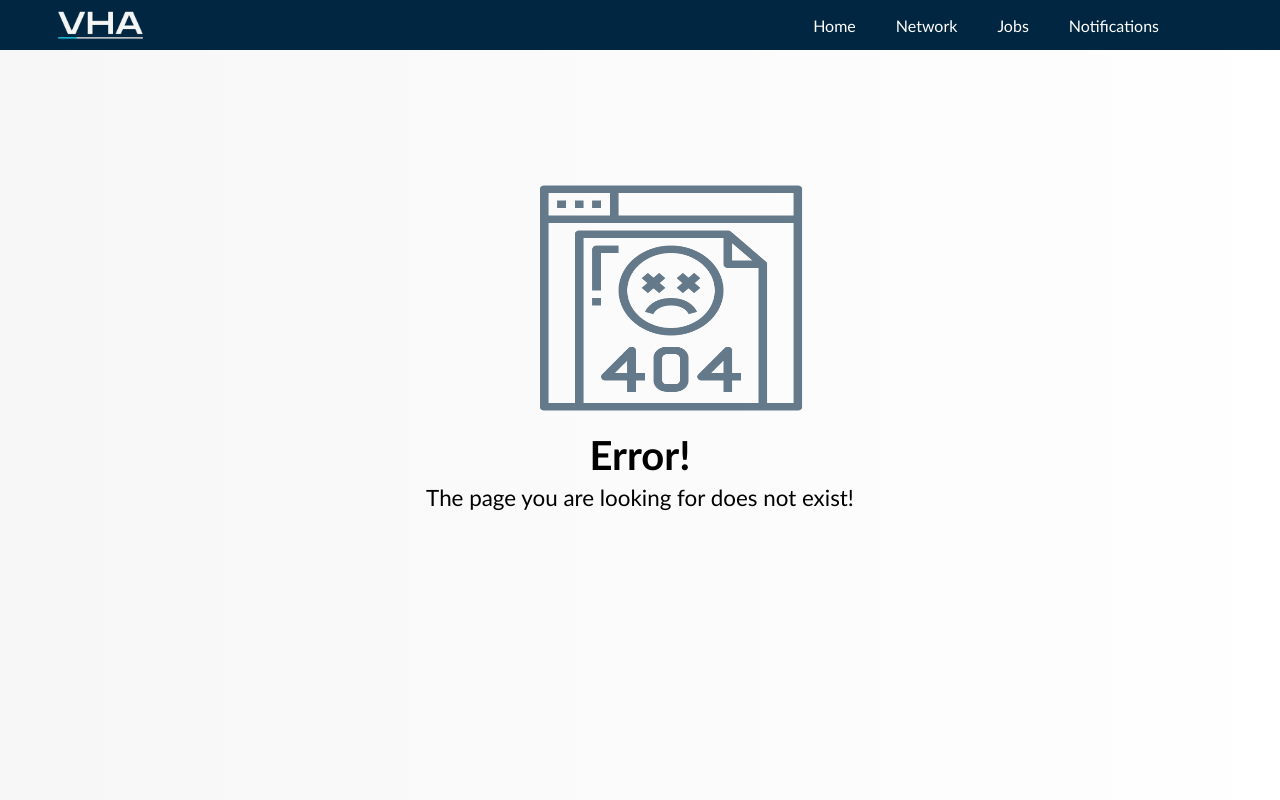
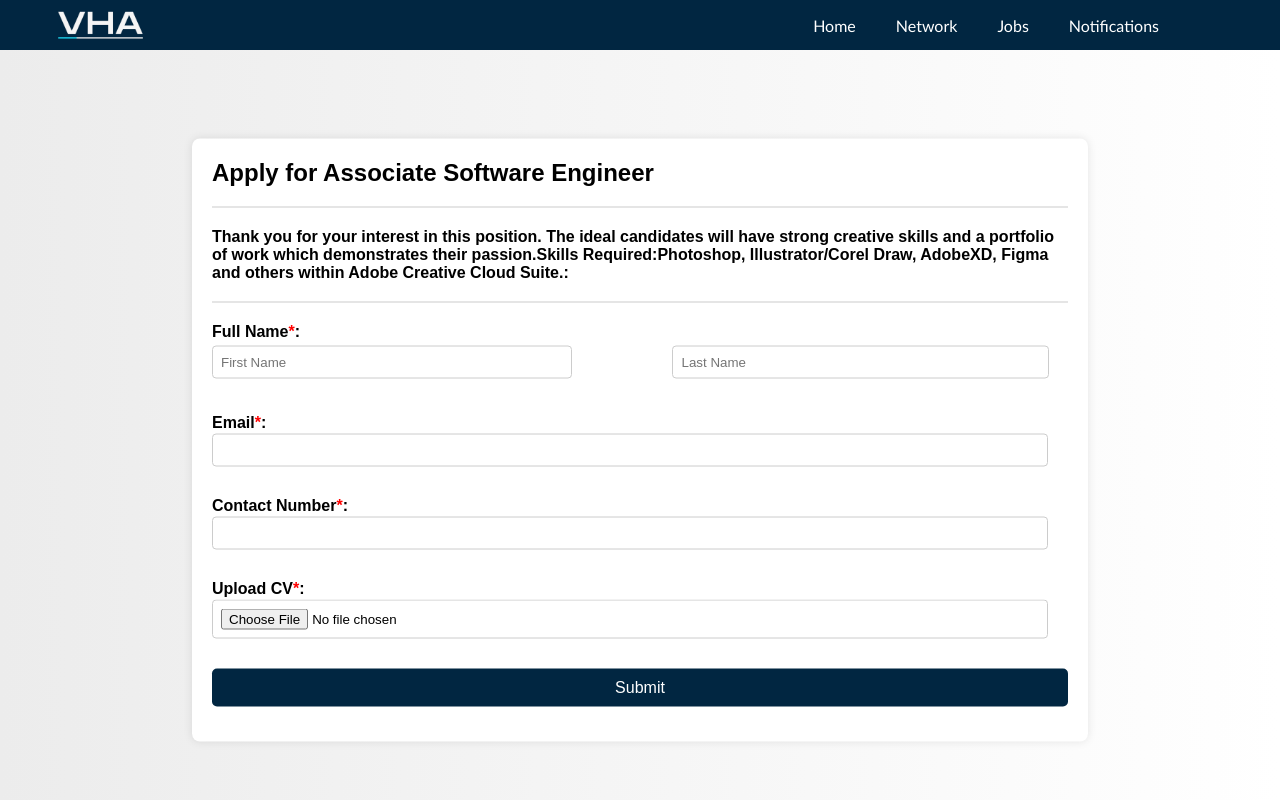
Before and after one commit to nisanadeem909/virtual-hiring-assistant, a React (Create React App) app in the folder my-project/: page /applicant/cvcollection/1 in a window 1280 px wide. Shown: the top 800 px of the page. Built offline with nearby package versions, Linux system fonts and the light colour scheme.

Commit message:
cv collection form id

```diff
--- a/my-project/src/App.js
+++ b/my-project/src/App.js
@@ -42,7 +42,7 @@ function App() {
         <Route path="/applicant" element={<Navbar type="user"/>}>
 
 
-            <Route path="cvcollection" element={<CVCollectionForm/>}></Route>
+            <Route path="cvcollection/:cvcollectionid" element={<CVCollectionForm/>}></Route>
             <Route path="formcollection" element={<FormScreening/>}></Route>
             <Route path="*" element={<Error/>}></Route>
 
--- a/my-project/src/Components/ApplicantCVForm/cvcollectionform.js
+++ b/my-project/src/Components/ApplicantCVForm/cvcollectionform.js
@@ -4,17 +4,24 @@ import './cvcollectionform.css';
 // import home2 from './hp5.png';
 // import Slideshow from './Slideshow';
 import Footer from '../Footer.js';
-import { useNavigate } from 'react-router-dom';
+import { useNavigate, useParams } from 'react-router-dom';
 import { useState, useEffect } from 'react';
+
+
 function CVCollectionForm() {
  // const navigate=useNavigate();
+  const { cvcollectionid } = useParams();
 
-
-  const [jobrole,setJobRole] = useState("Associate Software Engineer")
   const [jobDes,setJobDes] = useState("Thank you for your interest in this position. The ideal candidates will have strong creative skills and a portfolio of work which demonstrates their passion."
     + "Skills Required:Photoshop, Illustrator/Corel Draw, AdobeXD, Figma and others within Adobe Creative Cloud Suite."
   )
+
+  const [jobID,setJobID] = useState('657d8450b8b282677e3d4942');
+  const [jobrole,setJobRole] = useState("Associate Software Engineer")
+
   useEffect(()=>{
+    //const numbersAtEnd = cvcollectionID.match(/\d+$/);
+    alert('Job ID:'+ cvcollectionid);
     // alert("hi")
 
     // setJobDes First here
@@ -25,7 +32,7 @@ function CVCollectionForm() {
   return (
     <div id="nab-cv-outer-div">
       <div id="nab-cv-form">
-        <div id="nab-cv-heading">CV Application for {jobrole}</div>
+        <div id="nab-cv-heading">Apply for {jobrole}</div>
         <hr id="nab-cv-hr" />
 
         <label id="nab-cv-label-fullname" for="fullName">{jobDes}<span id="nab-cv-required-field"></span>:</label>
```
Also changed, not shown: 1 other file (tests, documents, lock files or other folders).
